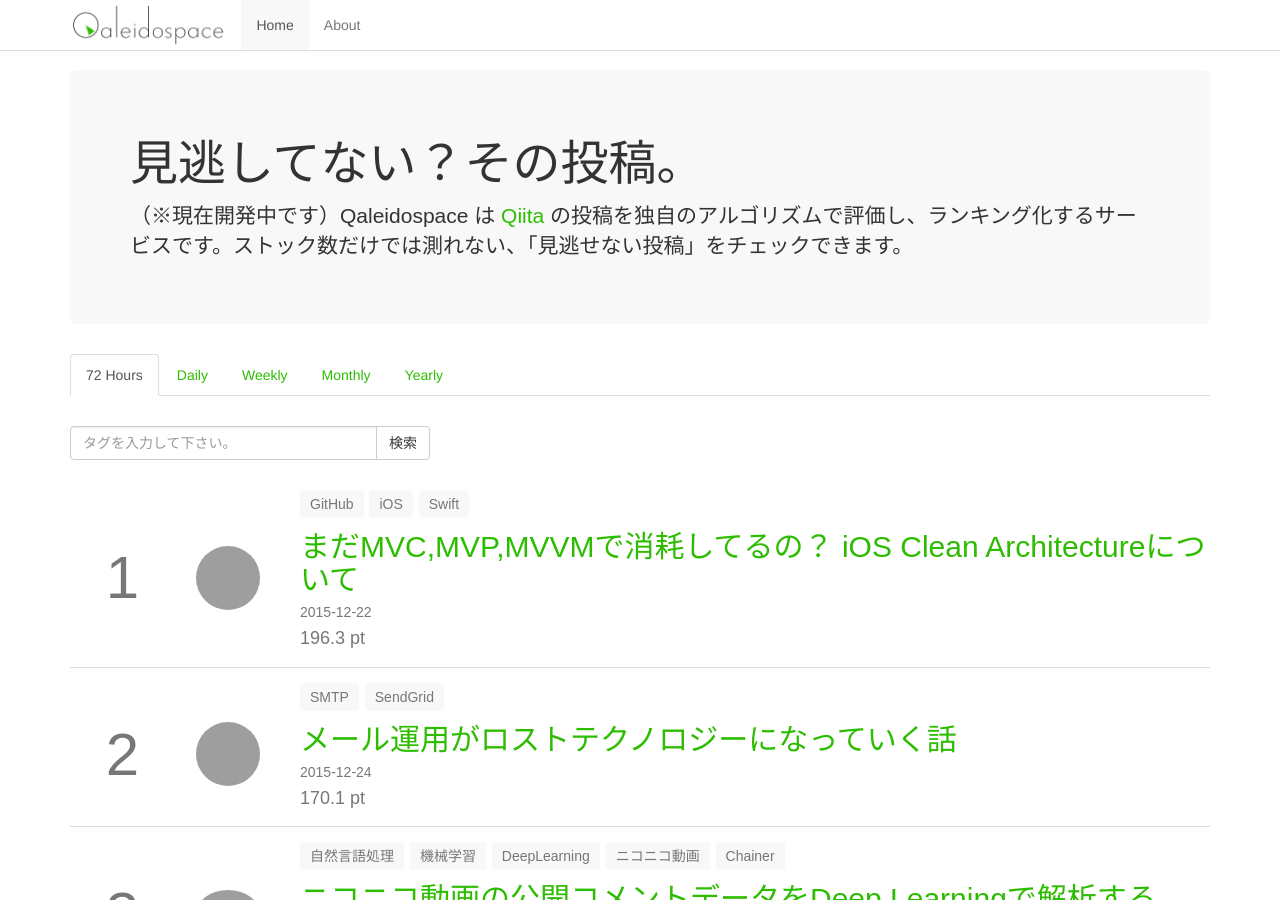
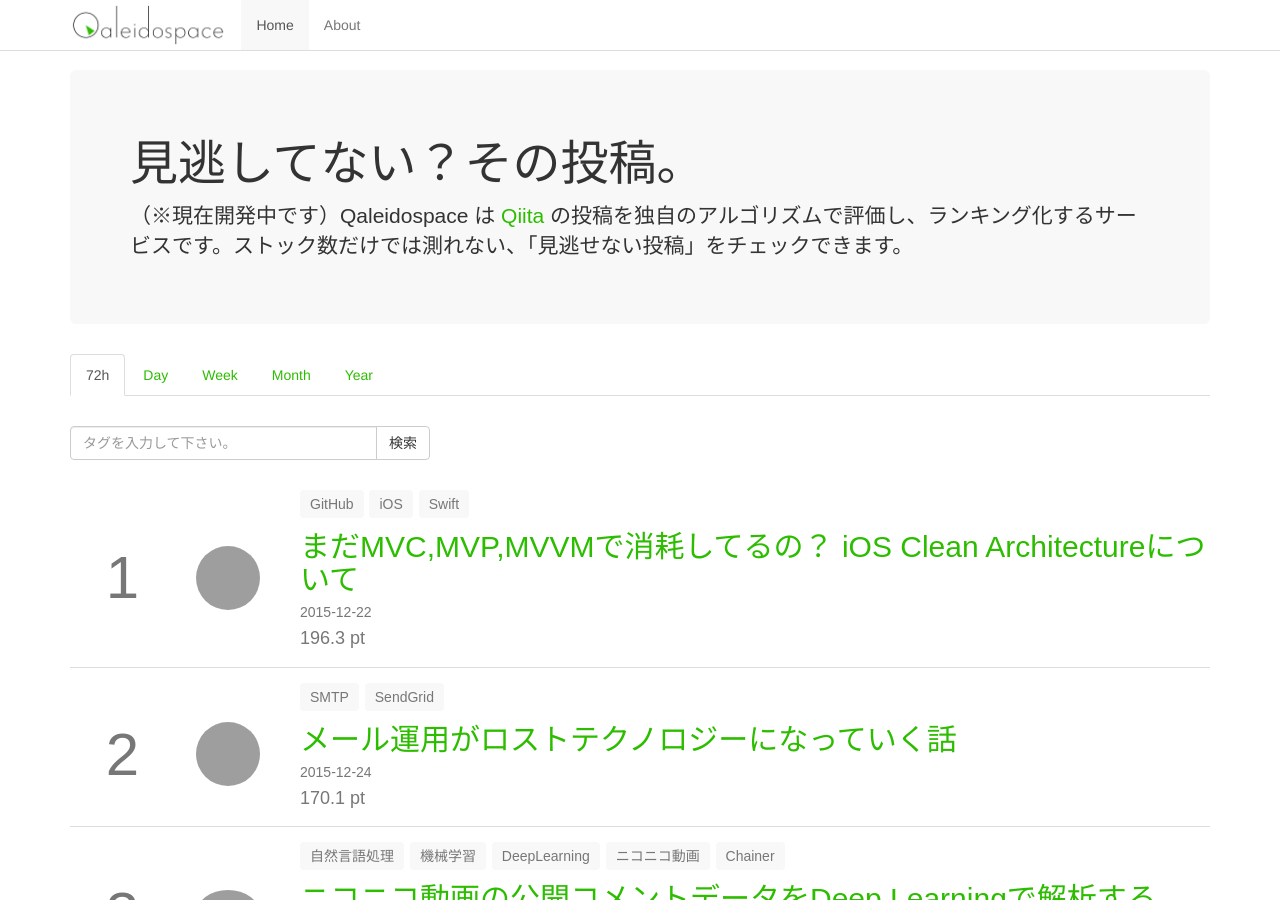
Before and after one commit to qaleidospace/qaleidospace.github.io, a Jekyll site: the page built from index.html, in a window 1280 px wide and 900 px high. Built offline with Jekyll 4.4.1, drawn with Linux system fonts in a browser that asks for light colours; nearby versions of some CDN libraries; grey boxes are pictures that could not be loaded.

Commit message:
Shorten the tab captions

```diff
--- a/index.html
+++ b/index.html
@@ -11,11 +11,11 @@ js: "index.js"
 
     <div class="container">
       <ul id="ranking-tabs" class="nav nav-tabs">
-        <li role="presentation" class="active" data-type="72hours"><a href="#">72 Hours</a></li>
-        <li role="presentation" data-type="daily"><a href="#">Daily</a></li>
-        <li role="presentation" data-type="weekly"><a href="#">Weekly</a></li>
-        <li role="presentation" data-type="monthly"><a href="#">Monthly</a></li>
-        <li role="presentation" data-type="yearly"><a href="#">Yearly</a></li>
+        <li role="presentation" class="active" data-type="72hours"><a href="#">72h</a></li>
+        <li role="presentation" data-type="daily"><a href="#">Day</a></li>
+        <li role="presentation" data-type="weekly"><a href="#">Week</a></li>
+        <li role="presentation" data-type="monthly"><a href="#">Month</a></li>
+        <li role="presentation" data-type="yearly"><a href="#">Year</a></li>
       </ul>
       <div class="row">
         <div class="search col-md-4 col-sm-6 col-xs-12">
```
